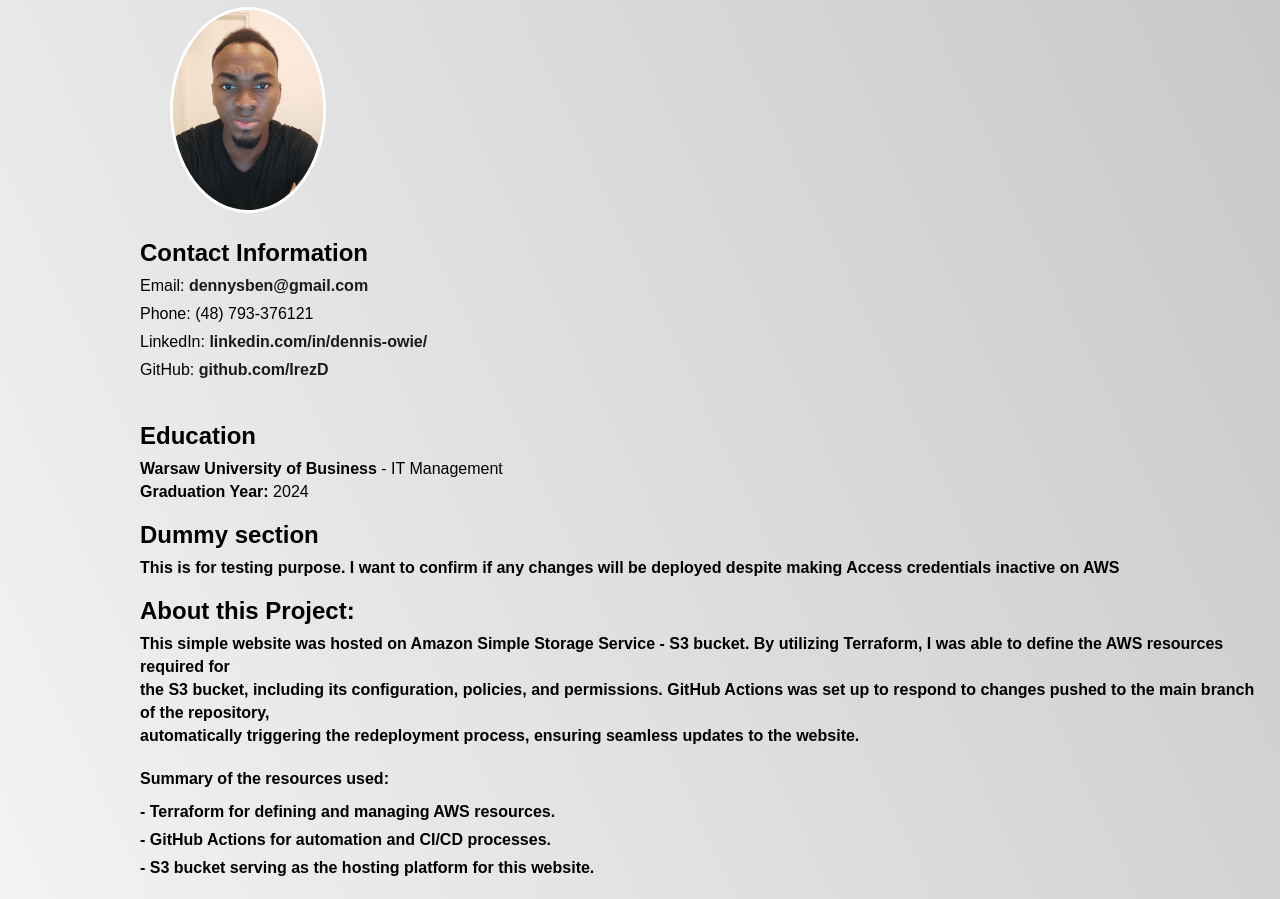
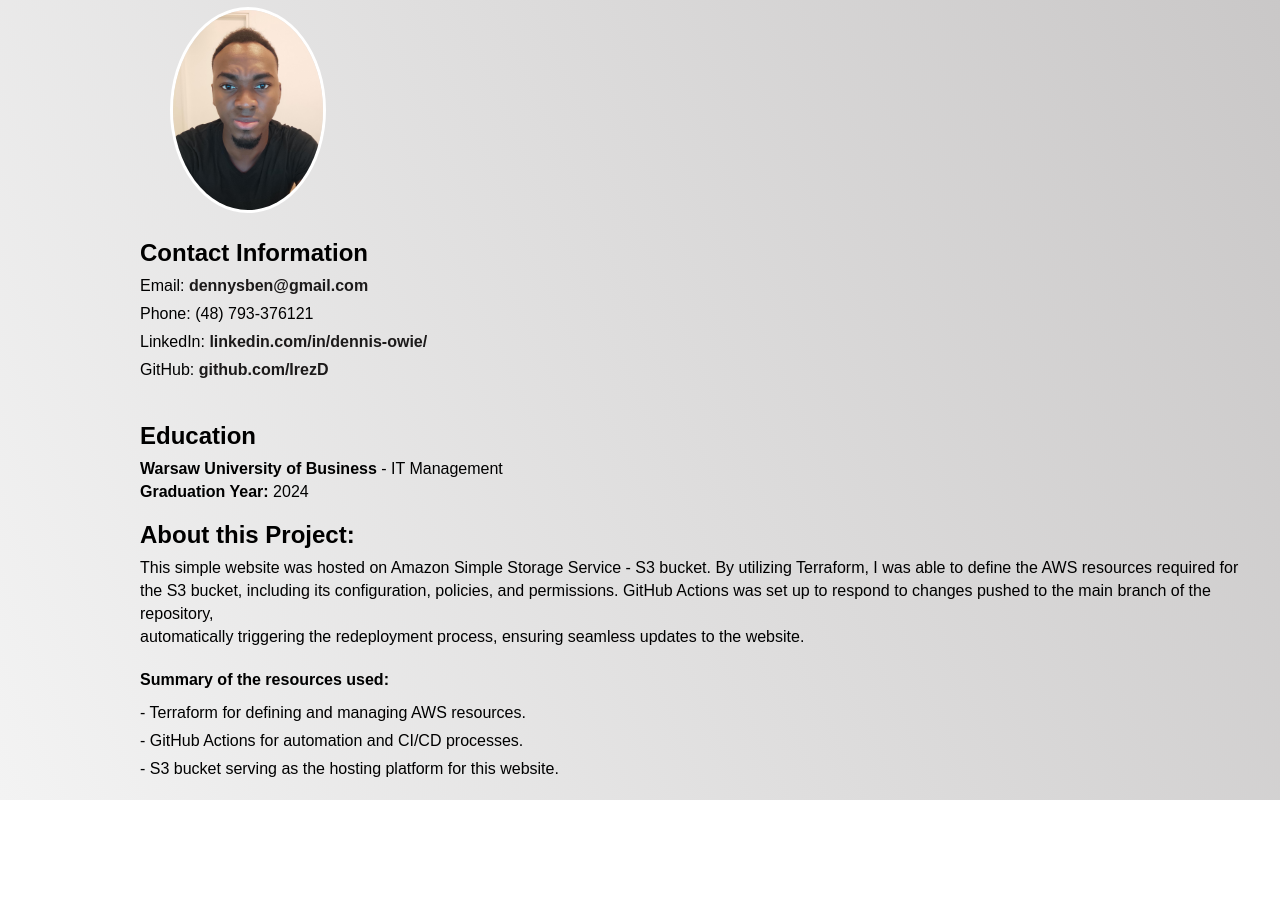
Before and after one commit to IrezD/S3-bucket-based-website, a plain HTML site: page index.html in a window 1280 px wide. Shown: the part 129-1028 px from the top of the page. After the commit the page ends 929 px from the top, so only its background shows below. Drawn offline with Linux system fonts and the light colour scheme.

```diff
--- a/index.html
+++ b/index.html
@@ -104,11 +104,6 @@
     </section>
 
     <section>
-        <h2>Dummy section</h2>
-        <p><strong>This is for testing purpose. I want to confirm if any changes will be deployed despite making Access credentials inactive on AWS</p>
-    </section>
-
-    <section>
         <h2>About this Project:</h2>
         <p>This simple website was hosted on Amazon Simple Storage Service - S3 bucket. By utilizing Terraform, I was able to define the AWS resources required for <br> the S3 bucket, including its configuration, policies, and permissions. GitHub Actions was set up to respond to changes pushed to the main branch of the repository, <br>automatically triggering the redeployment process, ensuring seamless updates to the website.</p>
         <p style="padding-top: 20px; padding-bottom: 10px;"><strong>Summary of the resources used:</strong></p>
```
Also changed, not shown: 3 other files.
